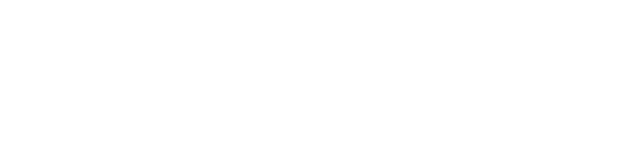
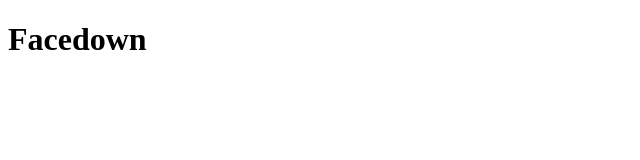
Before and after one commit to rdncruz/Testing, a plain HTML site: page index.html in a window 1280 px wide. Shown: the whole page, without its empty margins (0-640 px from the left). Drawn offline with Linux system fonts and the light colour scheme.

Commit message:
Update index.html

```diff
--- a/index.html
+++ b/index.html
@@ -6,6 +6,6 @@
     <title>Testing</title>
 </head>
 <body>
-
+    <h1>Facedown</h1>
 </body>
 </html>
```
